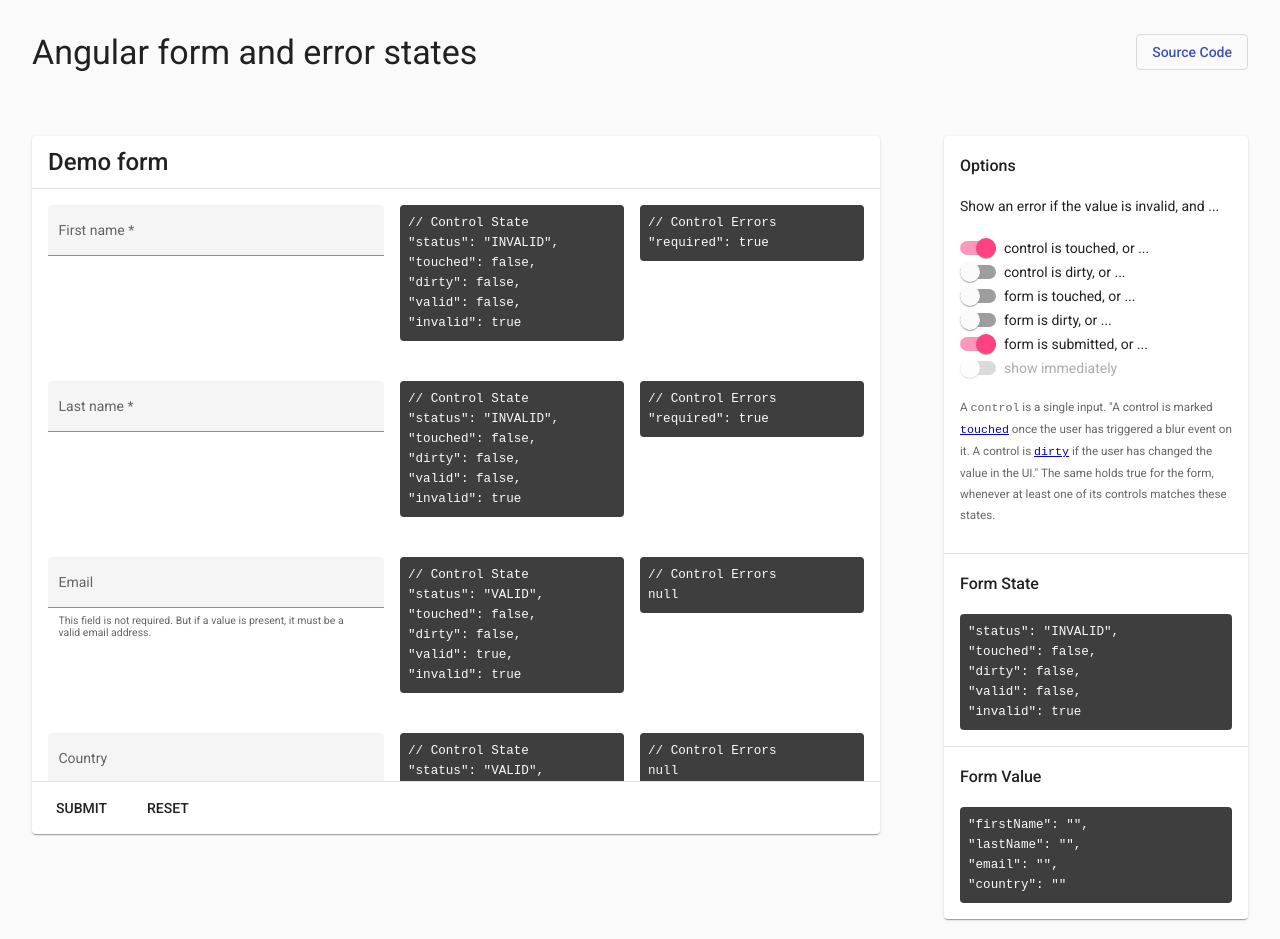
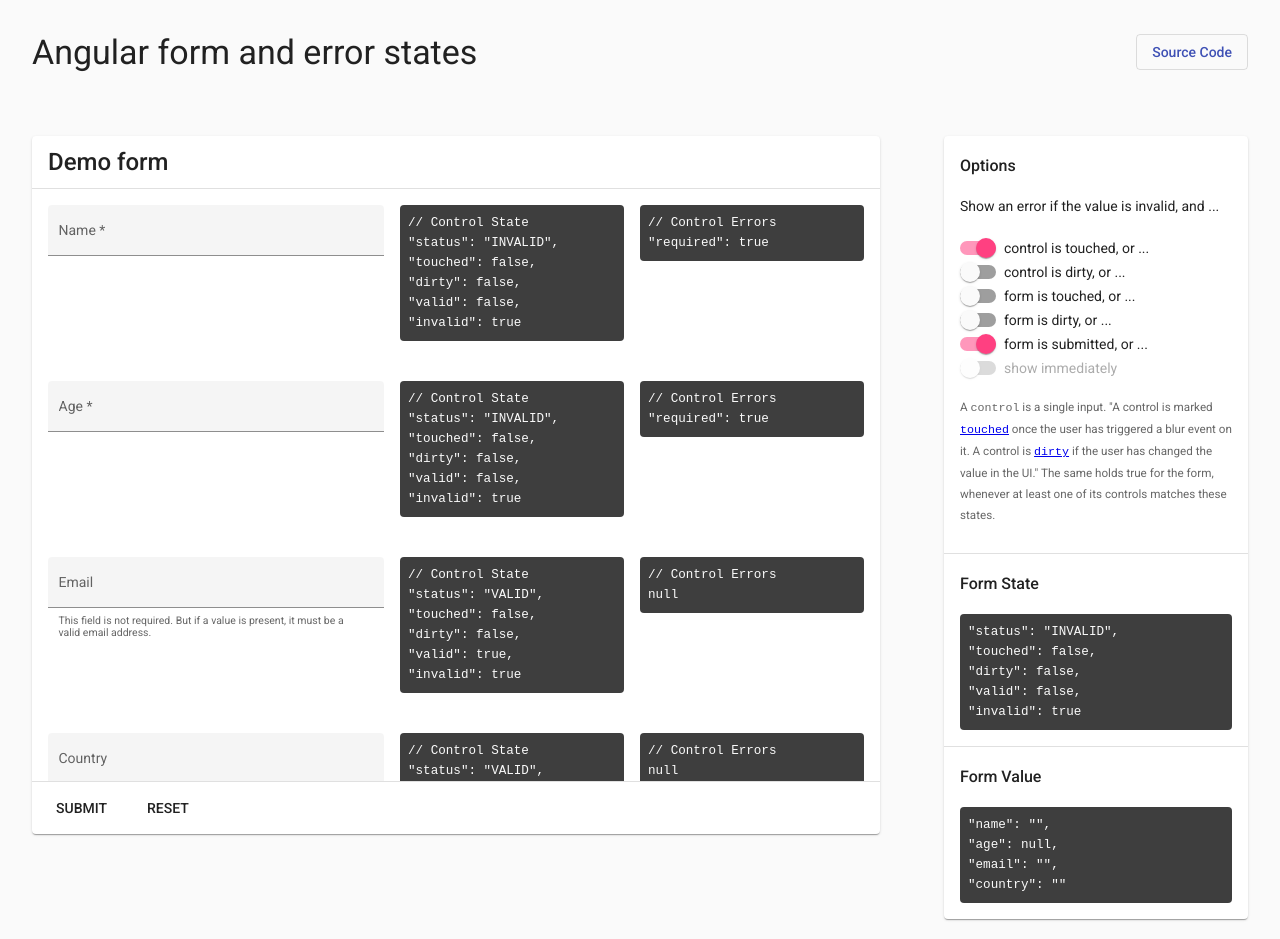
Before and after one commit to JanMalch/angular-form-states-demo, an Angular app: page / in a window 1280 px wide. Shown: the top 939 px of the page. Built offline with nearby package versions, Linux system fonts and the light colour scheme; what ngx-easy-errors would draw is missing.

Commit message:
feat: add a number field

```diff
--- a/src/app/editor/editor.component.html
+++ b/src/app/editor/editor.component.html
@@ -6,41 +6,41 @@
       <mat-card-content>
         <div class="form-grid">
           <mat-form-field>
-            <input matInput formControlName="firstName" required />
-            <mat-label>First name</mat-label>
-            <mat-error *ngxIfErrors="let errs of 'firstName'">{{
+            <input matInput formControlName="name" required />
+            <mat-label>Name</mat-label>
+            <mat-error *ngxIfErrors="let errs of 'name'">{{
               errs | errorMessage
             }}</mat-error>
           </mat-form-field>
           <div>
             <pre>
 // Control State
-            {{ firstNameState$ | async | jsonPropList }}</pre
+            {{ nameState$ | async | jsonPropList }}</pre
             >
           </div>
           <div>
             <pre>
 // Control Errors
-              {{ formGroup.controls.firstName.errors | jsonPropList }}</pre
+              {{ formGroup.controls.name.errors | jsonPropList }}</pre
             >
           </div>
           <mat-form-field>
-            <input matInput formControlName="lastName" required />
-            <mat-label>Last name</mat-label>
-            <mat-error *ngxIfErrors="let errs of 'lastName'">{{
+            <input matInput formControlName="age" required type="number" />
+            <mat-label>Age</mat-label>
+            <mat-error *ngxIfErrors="let errs of 'age'">{{
               errs | errorMessage
             }}</mat-error>
           </mat-form-field>
           <div>
             <pre>
 // Control State
-            {{ lastNameState$ | async | jsonPropList }}</pre
+            {{ ageState$ | async | jsonPropList }}</pre
             >
           </div>
           <div>
             <pre>
 // Control Errors
-              {{ formGroup.controls.lastName.errors | jsonPropList }}</pre
+              {{ formGroup.controls.age.errors | jsonPropList }}</pre
             >
           </div>
           <mat-form-field>
--- a/src/app/editor/editor.component.ts
+++ b/src/app/editor/editor.component.ts
@@ -56,8 +56,8 @@
 
   formGroup: FormGroup;
   formState$: Observable<Record<string, string | boolean>>;
-  firstNameState$: Observable<Record<string, any>>;
-  lastNameState$: Observable<Record<string, any>>;
+  nameState$: Observable<Record<string, any>>;
+  ageState$: Observable<Record<string, any>>;
   emailState$: Observable<Record<string, any>>;
   cityState$: Observable<Record<string, any>>;
   countryState$: Observable<Record<string, any>>;
@@ -73,8 +73,8 @@
   ngOnInit(): void {
     this.desm.options = this.options;
     this.formGroup = this.fb.group({
-      firstName: ['', [Validators.required]],
-      lastName: ['', [Validators.required]],
+      name: ['', [Validators.required]],
+      age: [null, [Validators.required]],
       email: ['', [Validators.email]],
       country: [
         '',
@@ -95,10 +95,10 @@
         };
       })
     );
-    this.firstNameState$ = this.observeStateOf(
-      this.formGroup.controls.firstName
+    this.nameState$ = this.observeStateOf(
+      this.formGroup.controls.name
     );
-    this.lastNameState$ = this.observeStateOf(this.formGroup.controls.lastName);
+    this.ageState$ = this.observeStateOf(this.formGroup.controls.age);
     this.emailState$ = this.observeStateOf(this.formGroup.controls.email);
     this.cityState$ = this.observeStateOf(this.formGroup.controls.city);
     this.countryState$ = this.observeStateOf(this.formGroup.controls.country);
```
